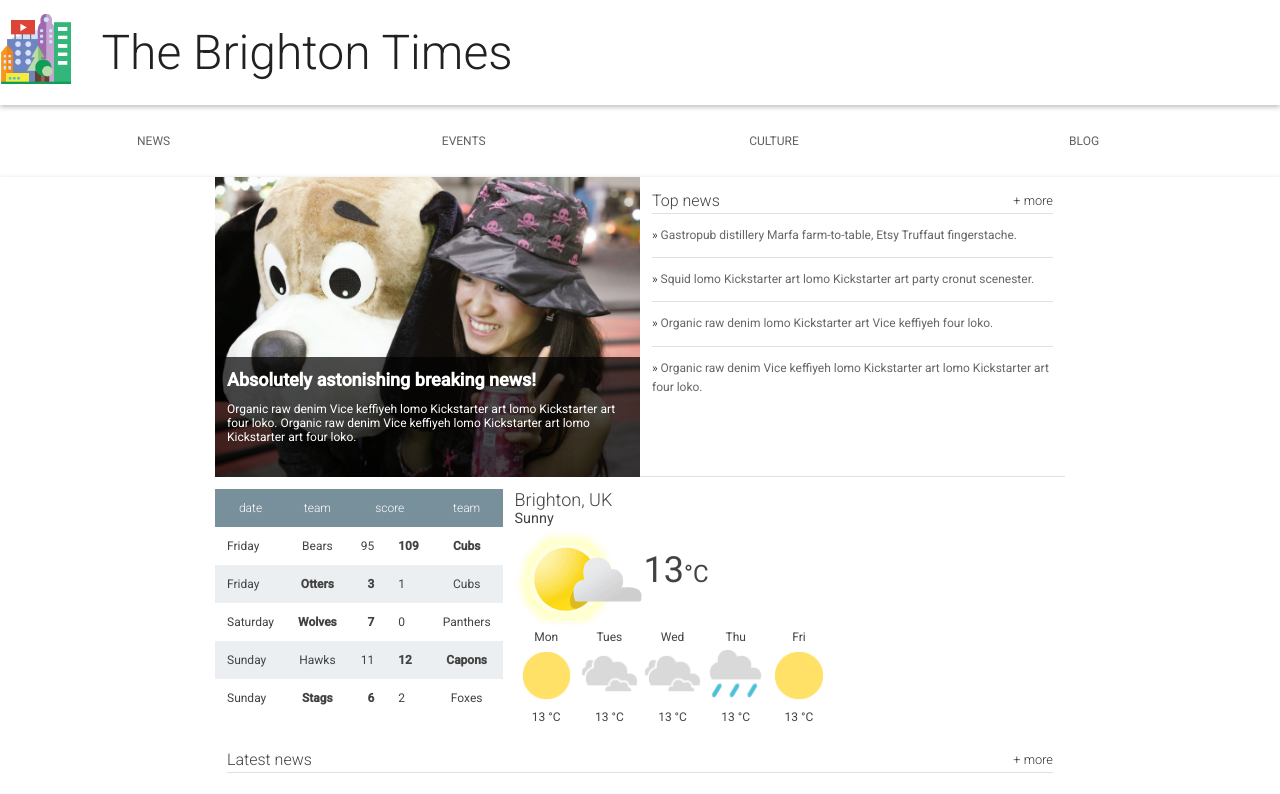
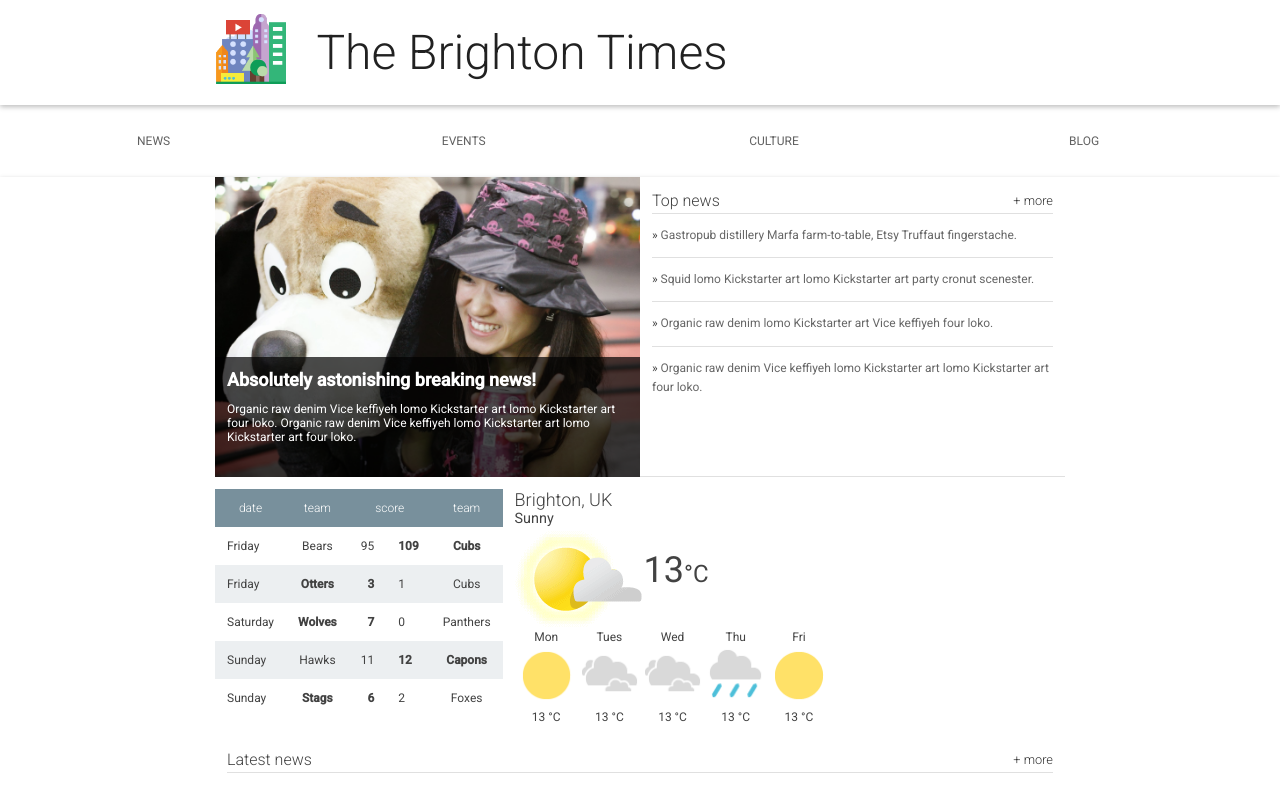
Before and after one commit to jakazzy/notes, a plain HTML site: page index.html in a window 1280 px wide. Shown: the top 794 px of the page. Drawn offline with Linux system fonts and the light colour scheme.

Commit message:
complete responsive sites

```diff
--- a/main.css
+++ b/main.css
@@ -440,4 +440,9 @@ footer a {
 @media screen and (min-width:850px ){
   .content{max-width: 850px;
   margin: 0 auto}
+
+  .header__inner{
+    margin: 0 auto;
+    max-width: 850px;
   }
+  }
```
